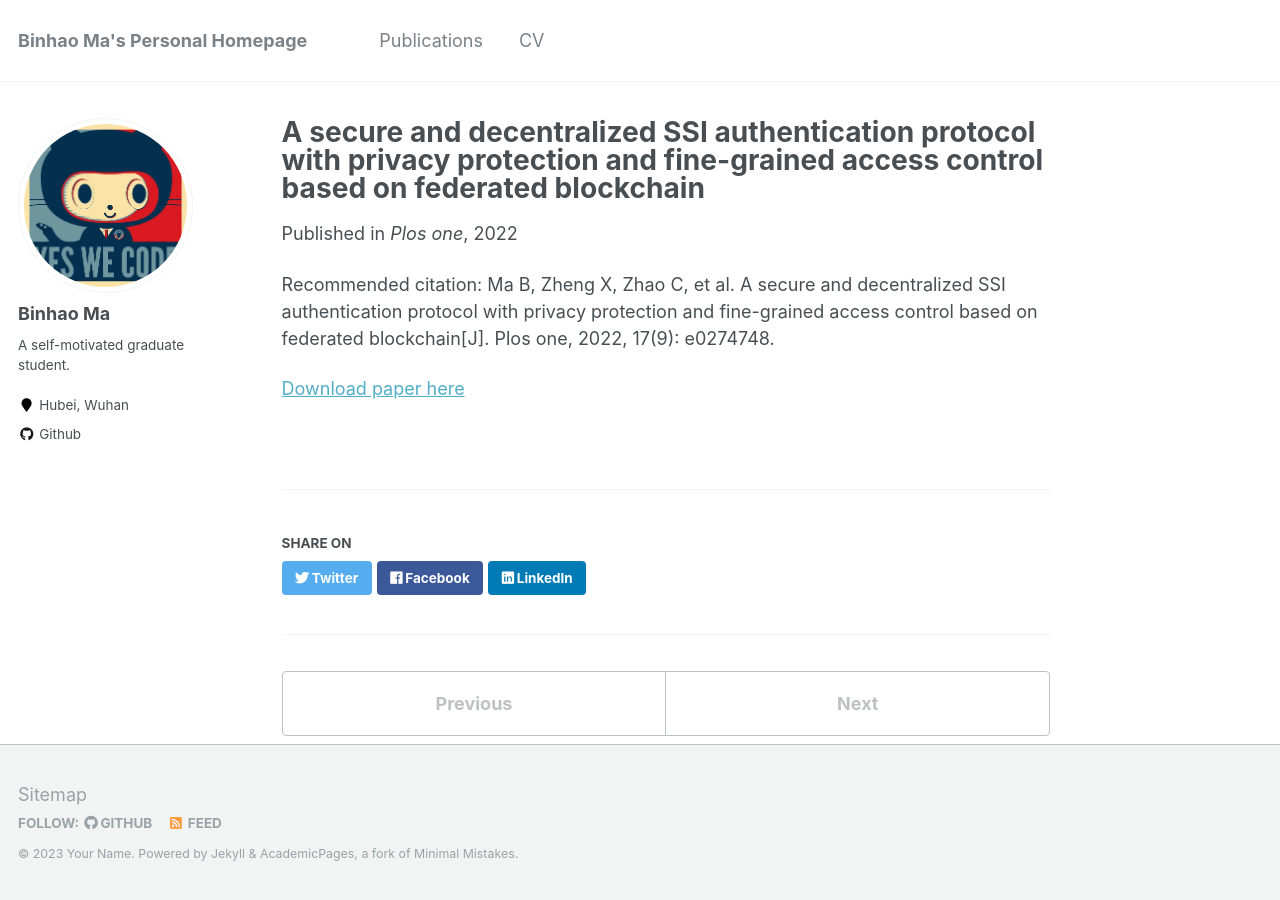
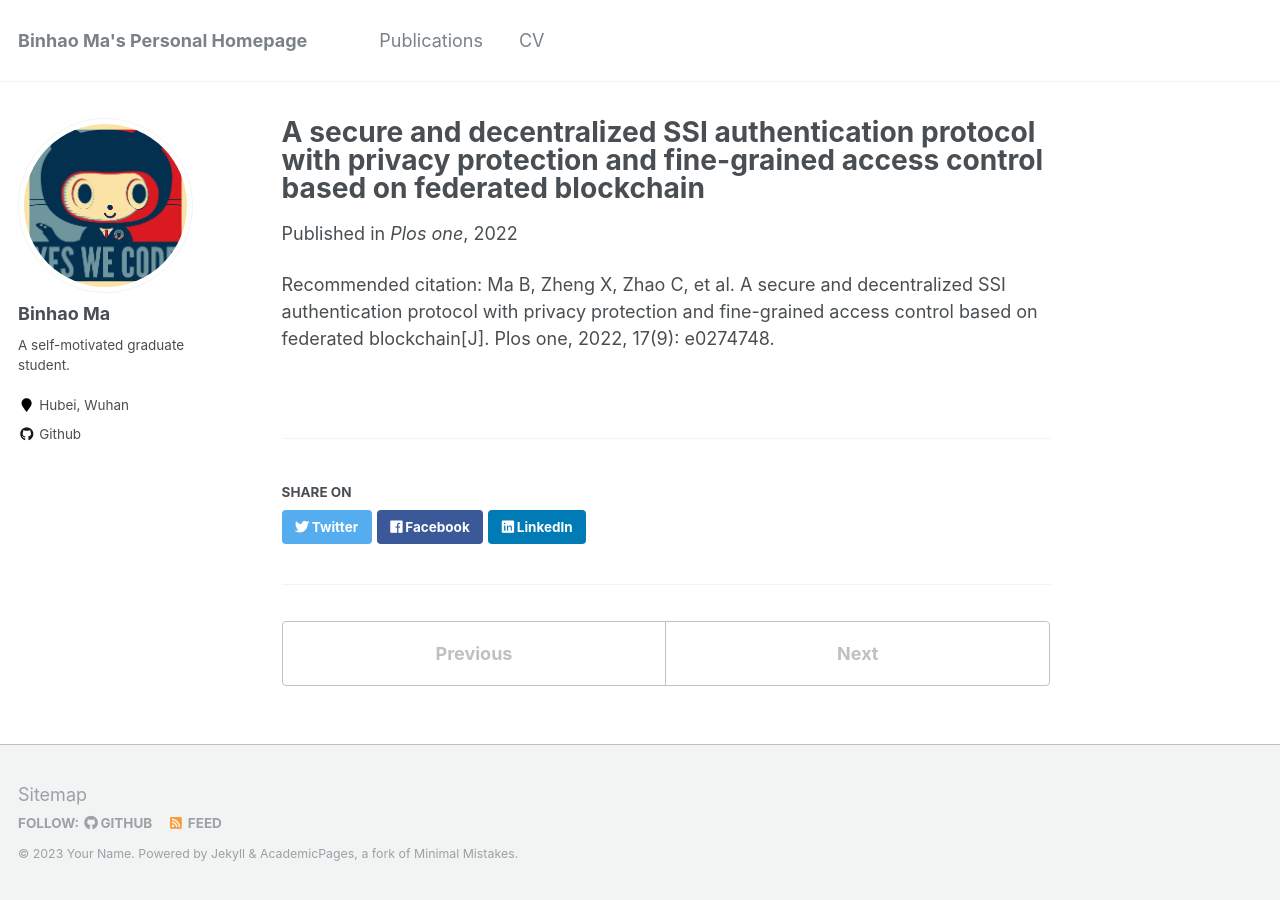
Before and after one commit to Magic-Ma-tech/Magic-Ma-tech.github.io, a Jekyll site: the page built from _publications/2009-10-01-paper-title-number-1.md, in a window 1280 px wide. Built offline with Jekyll 4.4.1, drawn with Linux system fonts in a browser that asks for light colours.

Commit message:
Update 2009-10-01-paper-title-number-1.md

```diff
--- a/_publications/2009-10-01-paper-title-number-1.md
+++ b/_publications/2009-10-01-paper-title-number-1.md
@@ -8,5 +8,3 @@ paperurl: 'https://journals.plos.org/plosone/article?id=10.1371/journal.pone.027
 ---
 
 Recommended citation: Ma B, Zheng X, Zhao C, et al. A secure and decentralized SSI authentication protocol with privacy protection and fine-grained access control based on federated blockchain[J]. Plos one, 2022, 17(9): e0274748.
-
-[Download paper here](https://journals.plos.org/plosone/article?id=10.1371/journal.pone.0274748)
```
